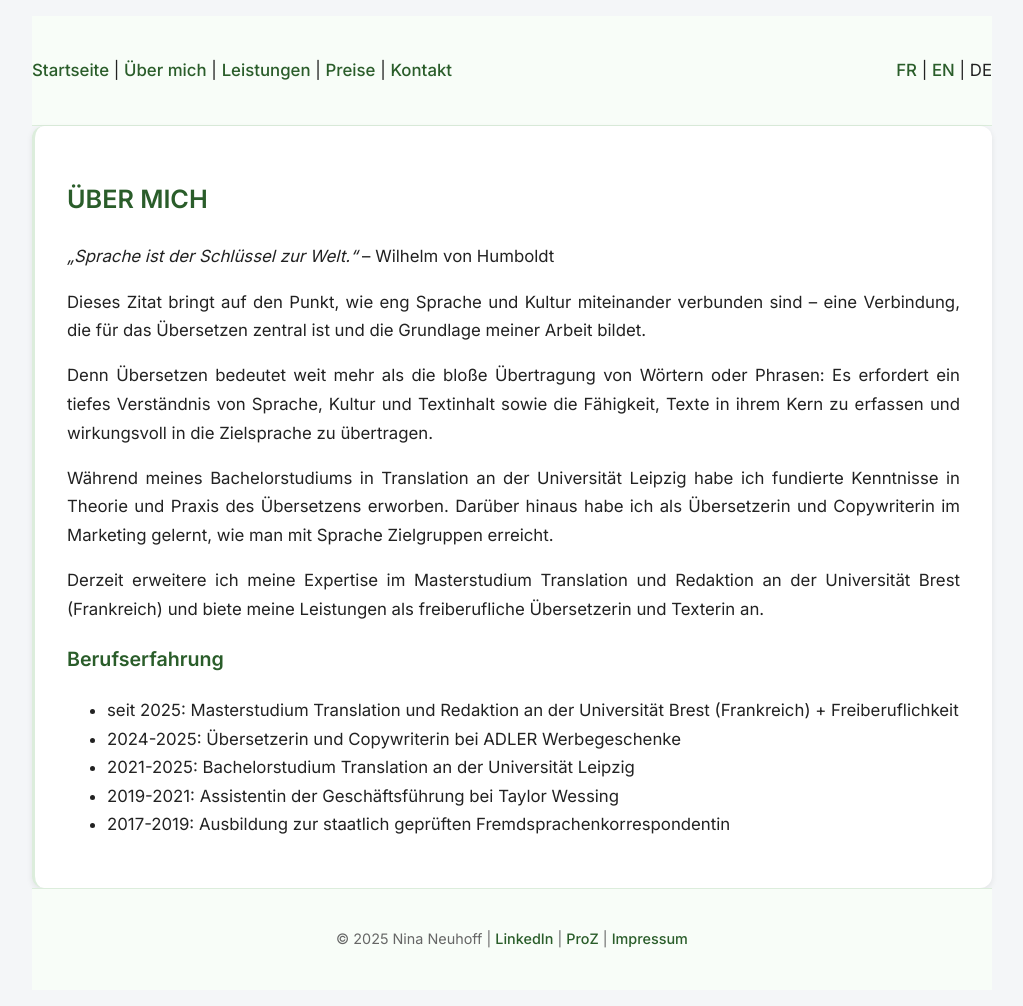
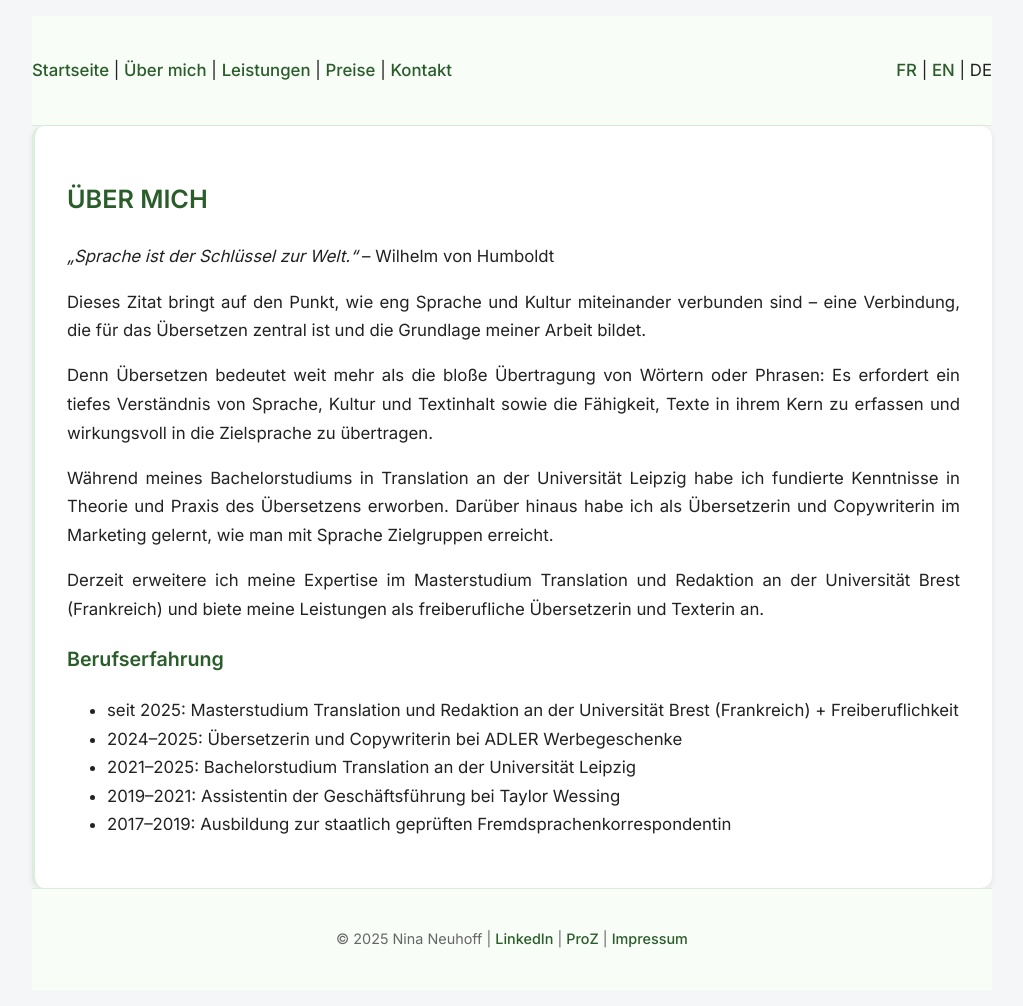
Before and after one commit to nneuhoff/traduction-translation-uebersetzung, a Jekyll site: the page built from de/about.md, in a window 1280 px wide. Shown: the whole page, without its empty margins (128-1151 px from the left). Built offline with Jekyll 4.4.1, drawn with Linux system fonts in a browser that asks for light colours; part of the change alters nothing that is shown.

```diff
--- a/de/about.md
+++ b/de/about.md
@@ -19,7 +19,7 @@ Derzeit erweitere ich meine Expertise im Masterstudium Translation und Redaktion
 
 ### Berufserfahrung
 - seit 2025: Masterstudium Translation und Redaktion an der Universität Brest (Frankreich) + Freiberuflichkeit
-- 2024-2025: Übersetzerin und Copywriterin bei ADLER Werbegeschenke
-- 2021-2025: Bachelorstudium Translation an der Universität Leipzig
-- 2019-2021: Assistentin der Geschäftsführung bei Taylor Wessing
-- 2017-2019: Ausbildung zur staatlich geprüften Fremdsprachenkorrespondentin
+- 2024–2025: Übersetzerin und Copywriterin bei ADLER Werbegeschenke
+- 2021–2025: Bachelorstudium Translation an der Universität Leipzig
+- 2019–2021: Assistentin der Geschäftsführung bei Taylor Wessing
+- 2017–2019: Ausbildung zur staatlich geprüften Fremdsprachenkorrespondentin
```
